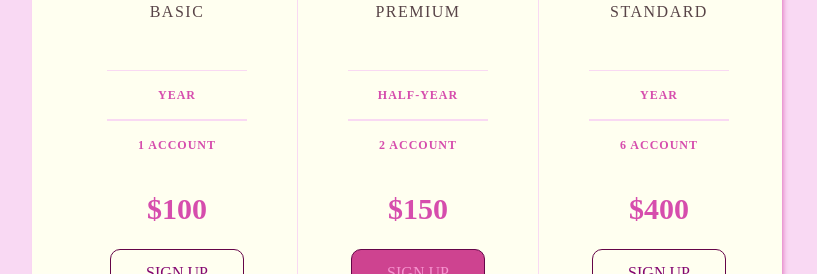
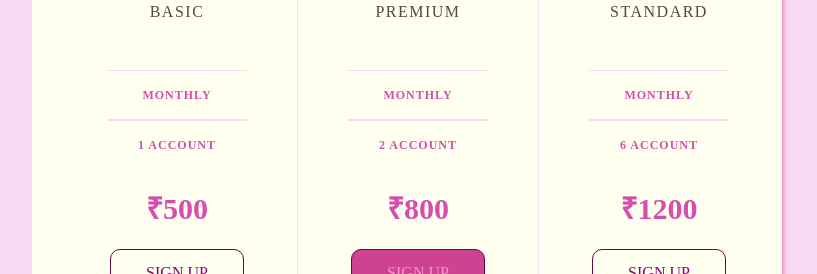
Before and after one commit to AnanyaMatti/Subscription_Plan, a plain HTML site: page index.html in a window 1280 px wide. Shown: the part 295-569 px from the top of the page, without its empty margins (233-1050 px from the left). Drawn offline with Linux system fonts and the light colour scheme.

Commit message:
Update index.html

```diff
--- a/index.html
+++ b/index.html
@@ -16,10 +16,10 @@
             <img src="icon1.png" alt="" class="pricing-img">
             <h2 class="pricing-header">Basic</h2>
             <ul class="pricing-features">
-                <li class="pricing-features-item">year</li>
+                <li class="pricing-features-item">monthly</li>
                 <li class="pricing-features-item">1 Account</li>
             </ul>
-            <span class="pricing-price">$100</span>
+            <span class="pricing-price">&#8377;500</span>
             <a href="#/" class="pricing-button">Sign up</a>
         </div>
 
@@ -27,10 +27,10 @@
             <img src="icon2.png" alt="" class="pricing-img">
             <h2 class="pricing-header">Premium</h2>
             <ul class="pricing-features">
-                <li class="pricing-features-item">half-year</li>
+                <li class="pricing-features-item">monthly</li>
                 <li class="pricing-features-item">2 Account</li>
             </ul>
-            <span class="pricing-price">$150</span>
+            <span class="pricing-price">&#8377;800</span>
             <a href="#/" class="pricing-button is-featured">Sign Up</a>
         </div>
 
@@ -38,10 +38,10 @@
             <img src="icon3.png" alt="" class="pricing-img">
             <h2 class="pricing-header">Standard</h2>
             <ul class="pricing-features">
-                <li class="pricing-features-item">year</li>
+                <li class="pricing-features-item">monthly</li>
                 <li class="pricing-features-item">6 Account</li>
             </ul>
-            <span class="pricing-price">$400</span>
+            <span class="pricing-price">&#8377;1200</span>
             <a href="#/" class="pricing-button">Sign Up</a>
         </div>
 
```
